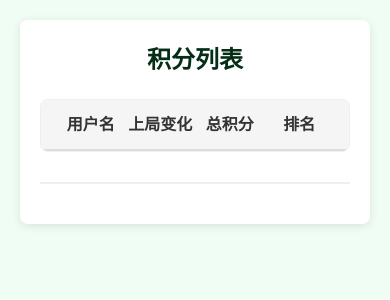
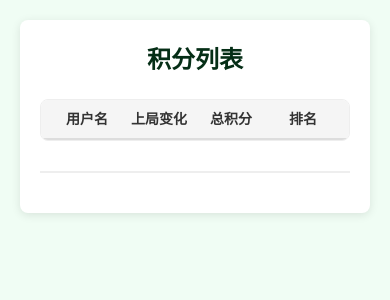
Before and after one commit to ZihaoVistonWang/scoreboard, a Flask app: template templates/room.html in a window 390 px wide. Shown: the part 91-391 px from the top of the page. Run offline with Flask 3, Linux system fonts and the light colour scheme; the template is opened without the code that fills it, so the values that code supplies are empty.

Commit message:
style(static/css): 优化表格样式以支持长文本显示
在表格中添加了 `.table-header` 和 `.user-item` 的样式，确保长文本能够正确显示并省略溢出部分。同时，调整了 `.user-name` 和 `.user-last-change` 的布局，以提升用户体验。

```diff
--- a/static/css/style.css
+++ b/static/css/style.css
@@ -329,4 +329,27 @@ header {
         width: 95%;
         margin: 20% auto;
     }
+
+    .table-header,
+    .user-item {
+        font-size: 14px;
+        padding: 8px 10px;
+    }
+
+    .user-item > div,
+    .table-header > div {
+        min-width: 60px;
+        overflow: hidden;
+        text-overflow: ellipsis;
+    }
+
+    .user-name {
+        flex: 1.5;
+        word-break: break-word;
+        padding: 0 5px;
+    }
+
+    .user-last-change {
+        flex: 1.2;
+    }
 }
```
Also changed, not shown: data/test.json (+9 -1 lines).
